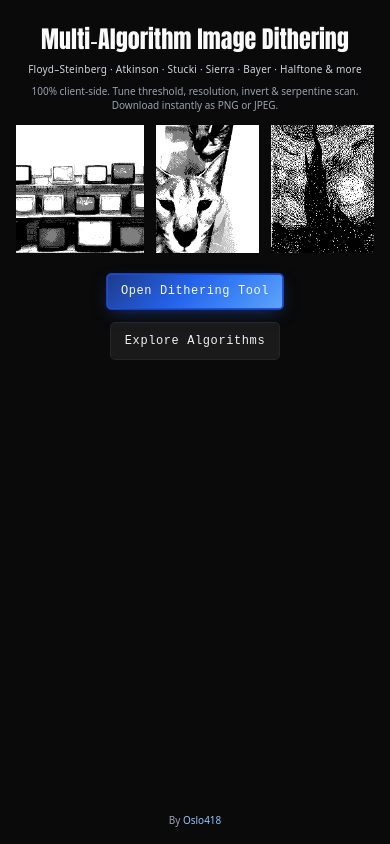
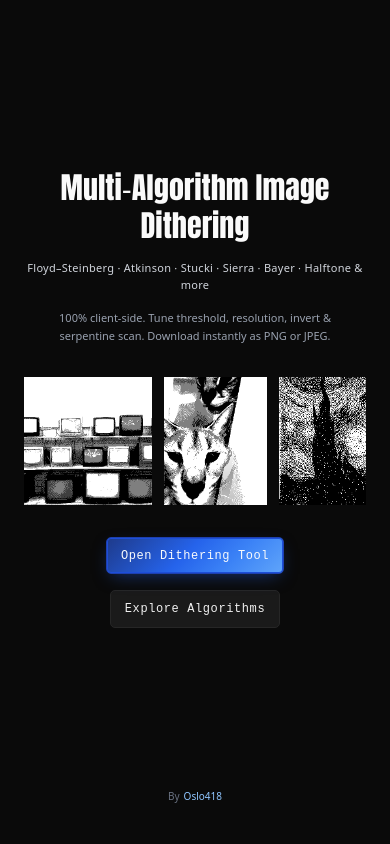
Before and after one commit to Oslonline/dithering-studio, a React (Vite) app: page / in a window 390 px wide. Built offline with nearby package versions, Linux system fonts and the light colour scheme.

Commit message:
feat(home): centered responsive layout

```diff
--- a/src/pages/Home.tsx
+++ b/src/pages/Home.tsx
@@ -18,25 +18,26 @@ const Home: React.FC = () => {
         <meta name="twitter:description" content="Dither your images online for free using the Floyd Steinberg algorithm, custom patterns and other popular algorithms." />
         <link rel="canonical" href="https://steinberg-image.vercel.app/" />
       </Helmet>
-      <div className="relative flex min-h-screen flex-col bg-neutral-950 text-neutral-50">
-  <div className="flex flex-1 flex-col items-center justify-start gap-3 px-4 pt-6 pb-20 md:justify-center md:gap-4 md:pt-0">
-          <header className="w-full space-y-2 text-center sm:space-y-1">
-            <h1 className="font-anton text-2xl leading-tight sm:text-3xl md:text-[1.8rem] xl:text-[2.75rem] 2xl:text-[4.5rem]">Multi‑Algorithm Image Dithering</h1>
-            <h2 className="mx-auto max-w-2xl text-[10px] tracking-wide text-gray-300 sm:text-[11px] md:text-xs 2xl:text-sm">Floyd–Steinberg · Atkinson · Stucki · Sierra · Bayer · Halftone & more</h2>
-            <p className="mx-auto max-w-xl px-2 text-[10px] leading-snug text-gray-400 sm:text-[11px] md:text-xs">100% client‑side. Tune threshold, resolution, invert & serpentine scan. Download instantly as PNG or JPEG.</p>
+      <div className="relative min-h-screen bg-neutral-950 text-neutral-50 px-6 py-10 md:px-10 lg:px-16 xl:px-24 2xl:px-32 flex flex-col">
+        <div className="flex flex-1 items-center justify-center">
+          <div className="w-full max-w-7xl mx-auto flex flex-col items-center gap-8 lg:gap-10">
+            <header className="w-full max-w-4xl space-y-4 text-center">
+              <h1 className="font-anton text-3xl leading-tight sm:text-4xl md:text-[2.6rem] lg:text-[3.1rem] xl:text-[3.6rem] 2xl:text-[4.2rem]">Multi‑Algorithm Image Dithering</h1>
+              <h2 className="mx-auto max-w-2xl text-[11px] tracking-wide text-gray-300 sm:text-xs md:text-sm lg:text-[0.9rem]">Floyd–Steinberg · Atkinson · Stucki · Sierra · Bayer · Halftone & more</h2>
+              <p className="mx-auto max-w-2xl px-2 text-[11px] leading-relaxed text-gray-400 sm:text-xs md:text-[13px]">100% client‑side. Tune threshold, resolution, invert & serpentine scan. Download instantly as PNG or JPEG.</p>
             </header>
-          <div className="w-full">
+            <div className="w-full max-w-5xl">
               <InfiniteImageScroll />
             </div>
-          <div className="mt-2 flex flex-wrap justify-center gap-3 text-[10px] sm:text-[11px]">
+            <div className="flex flex-wrap justify-center gap-4 text-[11px] sm:text-xs md:text-[13px]">
               <Link to="/Dithering" className="clean-btn clean-btn-primary">Open Dithering Tool</Link>
               <Link to="/Algorithms" className="clean-btn">Explore Algorithms</Link>
             </div>
           </div>
-        <div className="absolute inset-x-0 bottom-0 flex items-center justify-center p-4 text-[10px] text-gray-400 sm:text-xs">
-          <p>By&nbsp;</p>
-          <a className="text-blue-300 duration-100 hover:text-blue-500" href="https://oslo418.com" rel="noopener noreferrer">Oslo418</a>
         </div>
+        <footer className="mt-8 flex items-center justify-center text-[10px] text-gray-500 sm:text-[11px] md:text-xs">
+          <p className="flex items-center gap-1">By <a className="text-blue-300 duration-100 hover:text-blue-500" href="https://oslo418.com" rel="noopener noreferrer">Oslo418</a></p>
+        </footer>
       </div>
     </>
   );
```
Lines whose indentation alone changed are shown as unchanged.
